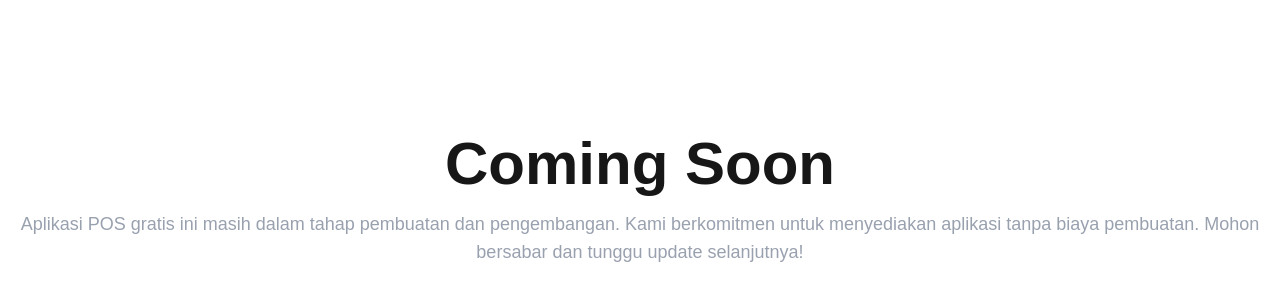
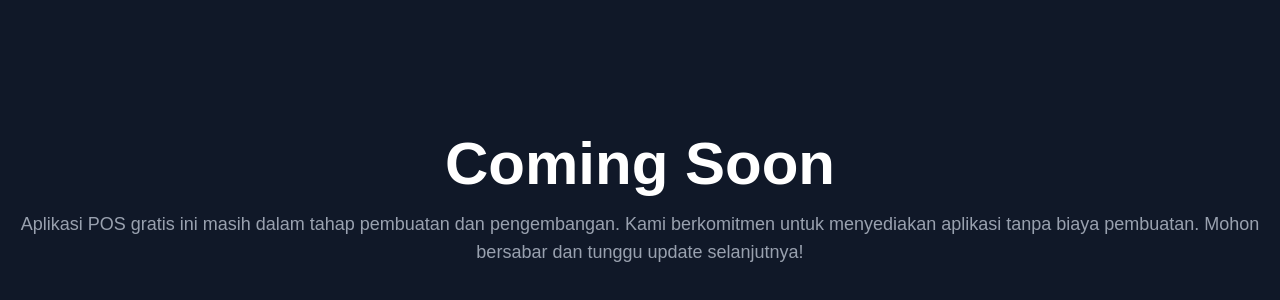
Before and after one commit to aoisekai1/pos-app, a Next.js app: page / in a window 1280 px wide. Shown: the part 200-500 px from the top of the page. Built offline with nearby package versions, Linux system fonts and the light colour scheme.

Commit message:
updated
Signed-off-by: maman <maman@automatalabs.co>

```diff
--- a/src/app/page.js
+++ b/src/app/page.js
@@ -1,6 +1,6 @@
 export default function Home() {
 	return (
-		<body class="bg-gray-900 text-white flex items-center justify-center min-h-screen">
+		<div class="bg-gray-900 text-white flex items-center justify-center min-h-screen">
 			<div class="text-center px-4">
 				<h1 class="text-6xl font-extrabold mb-4">Coming Soon</h1>
 				<p class="text-lg text-gray-400">
@@ -9,6 +9,6 @@ export default function Home() {
 					Mohon bersabar dan tunggu update selanjutnya!
 				</p>
 			</div>
-		</body>
+		</div>
 	);
 }
```
